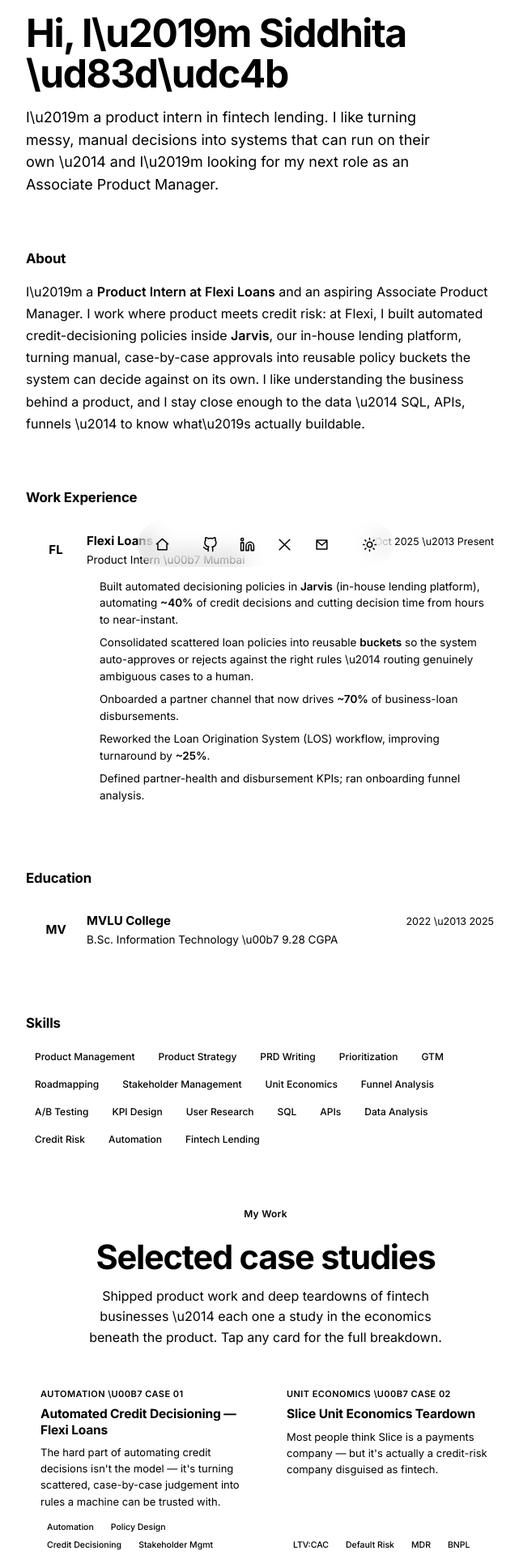
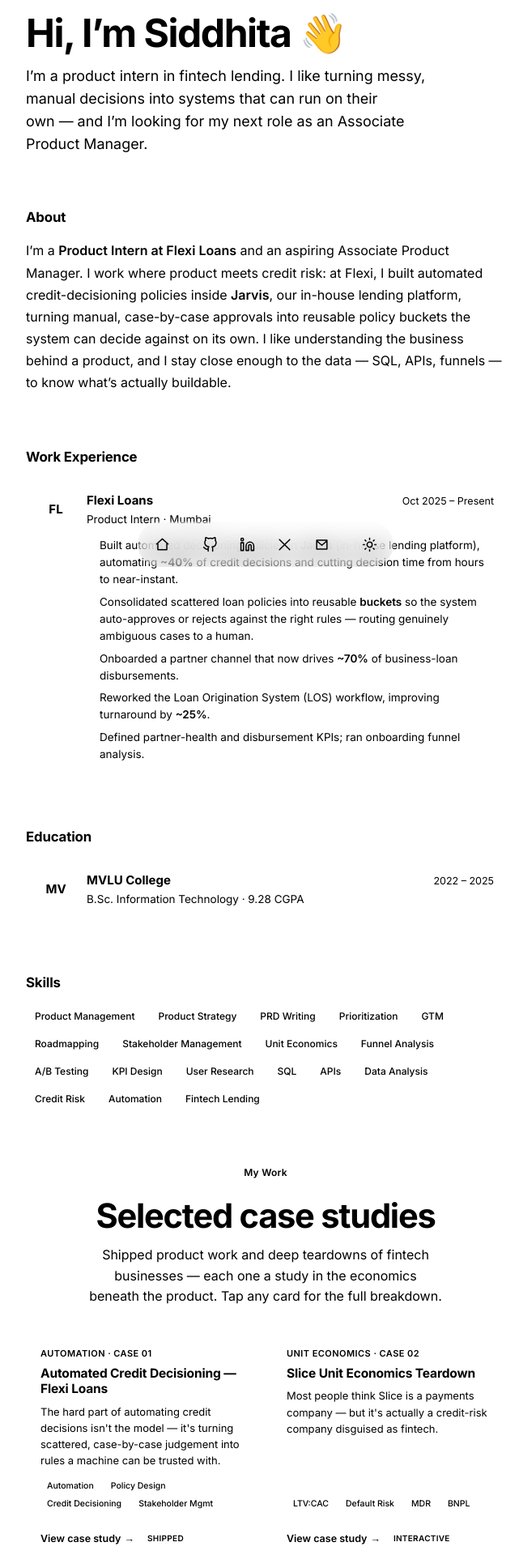
Before and after one commit to siddhitaacharekar/portfolio, a Next.js app: page / in a window 1280 px wide. Shown: the part 80-2000 px from the top of the page at 81% size, without its empty margins (312-953 px from the left). Built offline with nearby package versions, Linux system fonts and the light colour scheme.

Commit message:
Update PortfolioPage.tsx

```diff
--- a/components/PortfolioPage.tsx
+++ b/components/PortfolioPage.tsx
@@ -110,7 +110,7 @@
       ? '<span class="m-flag">Interactive analysis</span>'
       : '<span class="m-flag">Case study</span>';
     let html =
-      `<div class="m-head"><div class="m-crumb">Case ${s.no} <span style="opacity:.5">/</span> ${s.cat}</div><button class="m-x" id="mx" aria-label="Close">\u2715</button></div>` +
+      `<div class="m-head"><div class="m-crumb">Case ${s.no} <span style="opacity:.5">/</span> ${s.cat}</div><button class="m-x" id="mx" aria-label="Close">✕</button></div>` +
       `<div class="m-body">${flag}<div class="m-title">${s.title}</div><div class="m-hook">${s.hook}</div>`;
     if (s.model && MODEL_HTML[s.model]) html += MODEL_HTML[s.model];
     s.sections.forEach(([k, v]) => {
@@ -160,15 +160,15 @@
         <section id="top">
           <div className="hero-row">
             <div className="hero-text">
-              <h1 className="bf" style={{ transitionDelay: ".05s" }}>Hi, I\u2019m Siddhita <span className="wave">\ud83d\udc4b</span></h1>
-              <p className="tagline bf" style={{ transitionDelay: ".15s" }}>I\u2019m a product intern in fintech lending. I like turning messy, manual decisions into systems that can run on their own \u2014 and I\u2019m looking for my next role as an Associate Product Manager.</p>
+              <h1 className="bf" style={{ transitionDelay: ".05s" }}>Hi, I’m Siddhita <span className="wave">👋</span></h1>
+              <p className="tagline bf" style={{ transitionDelay: ".15s" }}>I’m a product intern in fintech lending. I like turning messy, manual decisions into systems that can run on their own — and I’m looking for my next role as an Associate Product Manager.</p>
             </div>
           </div>
         </section>
 
         <section>
           <h2 className="sec-h bf">About</h2>
-          <p className="about-text bf">I\u2019m a <b>Product Intern at Flexi Loans</b> and an aspiring Associate Product Manager. I work where product meets credit risk: at Flexi, I built automated credit-decisioning policies inside <b>Jarvis</b>, our in-house lending platform, turning manual, case-by-case approvals into reusable policy buckets the system can decide against on its own. I like understanding the business behind a product, and I stay close enough to the data \u2014 SQL, APIs, funnels \u2014 to know what\u2019s actually buildable.</p>
+          <p className="about-text bf">I’m a <b>Product Intern at Flexi Loans</b> and an aspiring Associate Product Manager. I work where product meets credit risk: at Flexi, I built automated credit-decisioning policies inside <b>Jarvis</b>, our in-house lending platform, turning manual, case-by-case approvals into reusable policy buckets the system can decide against on its own. I like understanding the business behind a product, and I stay close enough to the data — SQL, APIs, funnels — to know what’s actually buildable.</p>
         </section>
 
         <section>
@@ -177,11 +177,11 @@
             <div className="rc bf">
               <div className="rc-av">FL</div>
               <div className="rc-main">
-                <div className="rc-top"><span className="rc-co">Flexi Loans</span><span className="rc-date">Oct 2025 \u2013 Present</span></div>
-                <div className="rc-role">Product Intern \u00b7 Mumbai</div>
+                <div className="rc-top"><span className="rc-co">Flexi Loans</span><span className="rc-date">Oct 2025 – Present</span></div>
+                <div className="rc-role">Product Intern · Mumbai</div>
                 <ul className="rc-bullets">
                   <li>Built automated decisioning policies in <b>Jarvis</b> (in-house lending platform), automating <b>~40%</b> of credit decisions and cutting decision time from hours to near-instant.</li>
-                  <li>Consolidated scattered loan policies into reusable <b>buckets</b> so the system auto-approves or rejects against the right rules \u2014 routing genuinely ambiguous cases to a human.</li>
+                  <li>Consolidated scattered loan policies into reusable <b>buckets</b> so the system auto-approves or rejects against the right rules — routing genuinely ambiguous cases to a human.</li>
                   <li>Onboarded a partner channel that now drives <b>~70%</b> of business-loan disbursements.</li>
                   <li>Reworked the Loan Origination System (LOS) workflow, improving turnaround by <b>~25%</b>.</li>
                   <li>Defined partner-health and disbursement KPIs; ran onboarding funnel analysis.</li>
@@ -197,8 +197,8 @@
             <div className="rc bf">
               <div className="rc-av">MV</div>
               <div className="rc-main">
-                <div className="rc-top"><span className="rc-co">MVLU College</span><span className="rc-date">2022 \u2013 2025</span></div>
-                <div className="rc-role">B.Sc. Information Technology \u00b7 9.28 CGPA</div>
+                <div className="rc-top"><span className="rc-co">MVLU College</span><span className="rc-date">2022 – 2025</span></div>
+                <div className="rc-role">B.Sc. Information Technology · 9.28 CGPA</div>
               </div>
             </div>
           </div>
@@ -213,16 +213,16 @@
           <div className="center-head bf">
             <span className="pill">My Work</span>
             <h2 className="big">Selected case studies</h2>
-            <p className="sub">Shipped product work and deep teardowns of fintech businesses \u2014 each one a study in the economics beneath the product. Tap any card for the full breakdown.</p>
+            <p className="sub">Shipped product work and deep teardowns of fintech businesses — each one a study in the economics beneath the product. Tap any card for the full breakdown.</p>
           </div>
           <div className="proj-grid bf">
             {STUDIES.map((s) => (
               <button className="proj-card" key={s.no} onClick={() => openStudy(s.no)}>
-                <div className="pc-cat">{s.cat} \u00b7 Case {s.no}</div>
+                <div className="pc-cat">{s.cat} · Case {s.no}</div>
                 <div className="pc-title">{s.title}</div>
                 <div className="pc-desc">{s.hook}</div>
                 <div className="pc-badges">{s.tags.map((t) => (<span key={t}>{t}</span>))}</div>
-                <div className="pc-foot"><span className="pc-link">View case study <span className="ar">\u2192</span></span>{s.shipped ? (<span className="pc-flag ship">Shipped</span>) : s.model ? (<span className="pc-flag">Interactive</span>) : null}</div>
+                <div className="pc-foot"><span className="pc-link">View case study <span className="ar">→</span></span>{s.shipped ? (<span className="pc-flag ship">Shipped</span>) : s.model ? (<span className="pc-flag">Interactive</span>) : null}</div>
               </button>
             ))}
           </div>
@@ -232,7 +232,7 @@
           <div className="center-head bf">
             <span className="pill">Certifications</span>
             <h2 className="big">Always learning</h2>
-            <p className="sub">Structured learning that backs up the work \u2014 product, data, and AI.</p>
+            <p className="sub">Structured learning that backs up the work — product, data, and AI.</p>
           </div>
           <div className="timeline bf">
             <div className="tl-item"><div className="tl-dot">P</div><div className="tl-body"><div className="tl-issuer">Pendo</div><h3>AI for Product Management</h3></div></div>
@@ -245,7 +245,7 @@
           <div className="center-head bf" style={{ marginBottom: "24px" }}>
             <span className="pill">Contact</span>
             <h2 className="big">Get in touch</h2>
-            <p className="sub">Want to talk product, or have a role in mind? I\u2019d love to hear from you.</p>
+            <p className="sub">Want to talk product, or have a role in mind? I’d love to hear from you.</p>
           </div>
           <div className="contact-actions bf">
             <a className="cbtn primary" href={siteConfig.social.gmail} target="_blank" rel="noopener noreferrer">{I.mail} Email me</a>
@@ -255,7 +255,7 @@
           <p className="contact-mail bf">{siteConfig.email}</p>
         </section>
 
-        <footer className="bf">Siddhita Acharekar \u00b7 Built in Mumbai</footer>
+        <footer className="bf">Siddhita Acharekar · Built in Mumbai</footer>
       </main>
 
       <nav className="dock" aria-label="Quick links">
```
